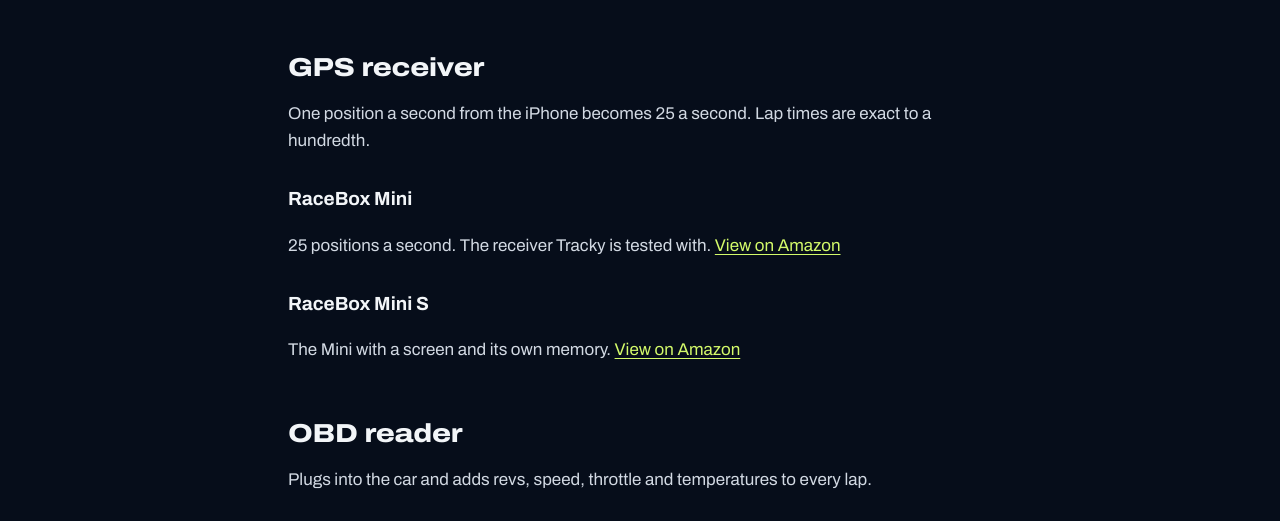
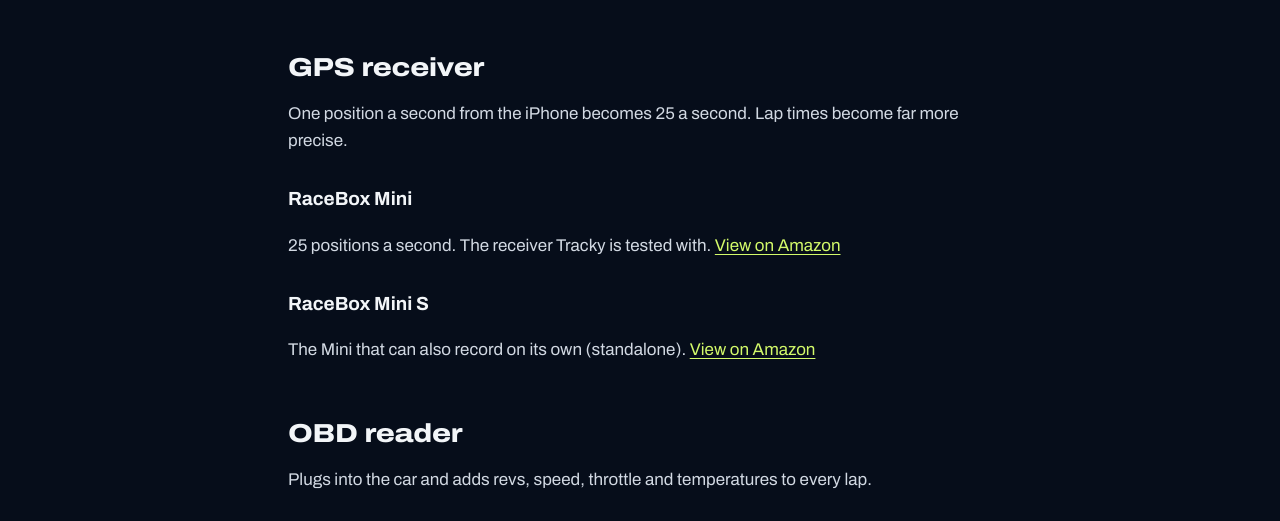
Before and after one commit to savvasiacovides/tracky, a plain HTML site: page gear/index.html in a window 1280 px wide. Shown: the part 274-795 px from the top of the page. Drawn offline with Linux system fonts and the light colour scheme.

Commit message:
Gear page: wording
Co-Authored-By: Claude Opus 5.5 <noreply@anthropic.com>
Claude-Session: https://claude.ai/code/session_01RWcc4yvoWgXCgEiJncx5qU

```diff
--- a/gear/index.html
+++ b/gear/index.html
@@ -23,11 +23,11 @@
   <p class="meta">Tracky times laps with the iPhone alone. These make it more precise and add engine data and video.</p>
 
   <h2>GPS receiver</h2>
-  <p>One position a second from the iPhone becomes 25 a second. Lap times are exact to a hundredth.</p>
+  <p>One position a second from the iPhone becomes 25 a second. Lap times become far more precise.</p>
   <h3>RaceBox Mini</h3>
   <p>25 positions a second. The receiver Tracky is tested with. <a href="https://www.amazon.co.uk/dp/B0B46TK6R9?tag=trackyapp-21" rel="sponsored noopener" target="_blank">View on Amazon</a></p>
   <h3>RaceBox Mini S</h3>
-  <p>The Mini with a screen and its own memory. <a href="https://www.amazon.co.uk/dp/B0C8JCB8TZ?tag=trackyapp-21" rel="sponsored noopener" target="_blank">View on Amazon</a></p>
+  <p>The Mini that can also record on its own (standalone). <a href="https://www.amazon.co.uk/dp/B0C8JCB8TZ?tag=trackyapp-21" rel="sponsored noopener" target="_blank">View on Amazon</a></p>
 
   <h2>OBD reader</h2>
   <p>Plugs into the car and adds revs, speed, throttle and temperatures to every lap.</p>
```
